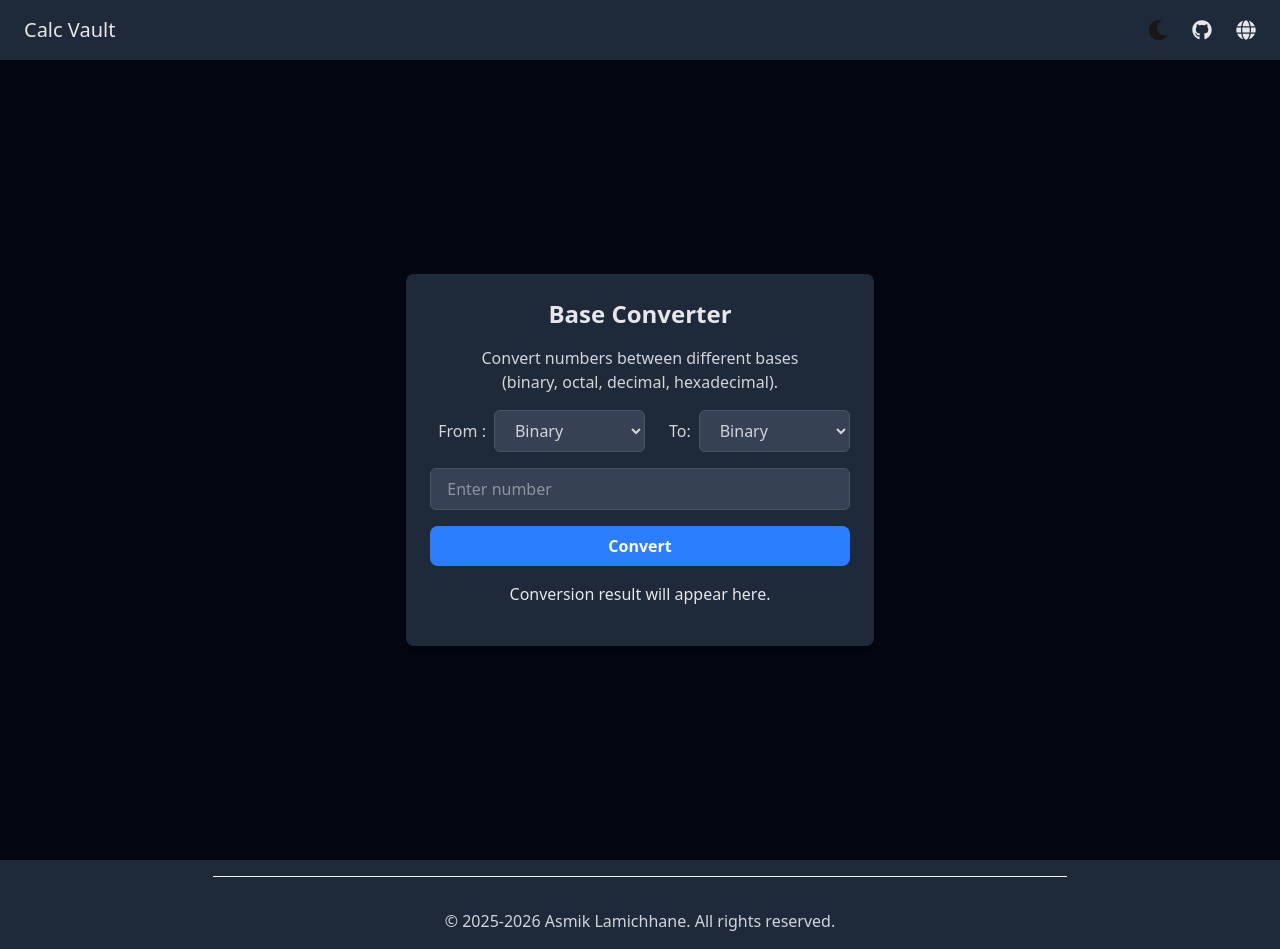
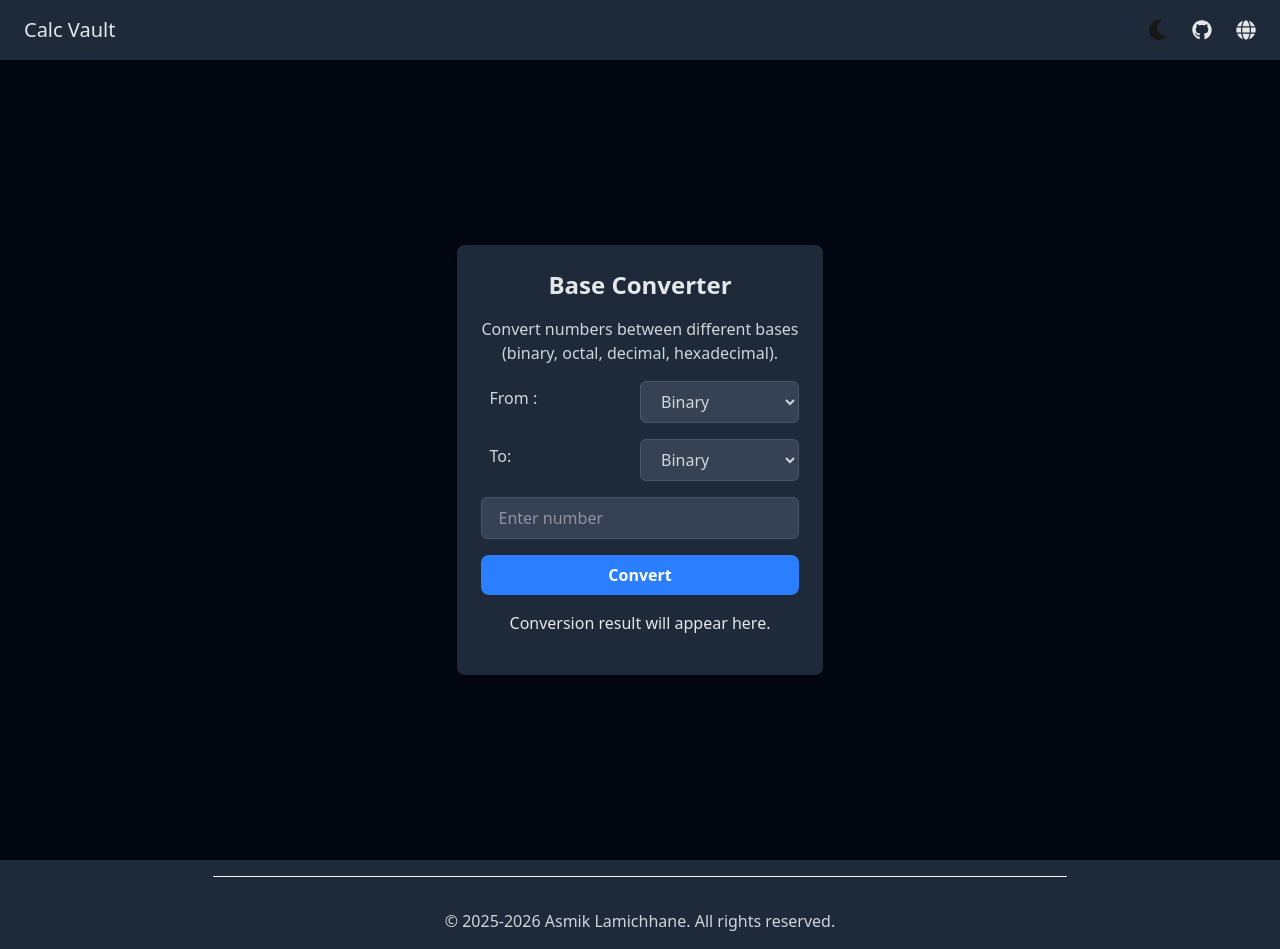
Before and after one commit to asmik-x05/calc-vault, a Next.js app: page /calculate/base-converter in a window 1280 px wide. Built offline with nearby package versions, Linux system fonts and the light colour scheme; no server answers.

Commit message:
fix broken layout

```diff
--- a/src/app/calculate/base-converter/page.js
+++ b/src/app/calculate/base-converter/page.js
@@ -66,8 +66,8 @@ const page = () => {
             Convert numbers between different bases <br />
             (binary, octal, decimal, hexadecimal).
           </p>
-          <div className="flex gap-4 mb-4 justify-center font-medium">
-            <div>
+          <div className="grid gap-4 mb-4 font-medium">
+            <div className="grid grid-cols-2 items-center ">
               <label
                 htmlFor="base"
                 className=" text-gray-700 mb-2 mx-2 dark:text-gray-300"
@@ -85,7 +85,7 @@ const page = () => {
               </select>
             </div>
 
-            <div>
+            <div className="grid grid-cols-2 items-center ">
               <label
                 htmlFor="toBase"
                 className=" text-gray-700 mb-2 mx-2 dark:text-gray-300"
```
